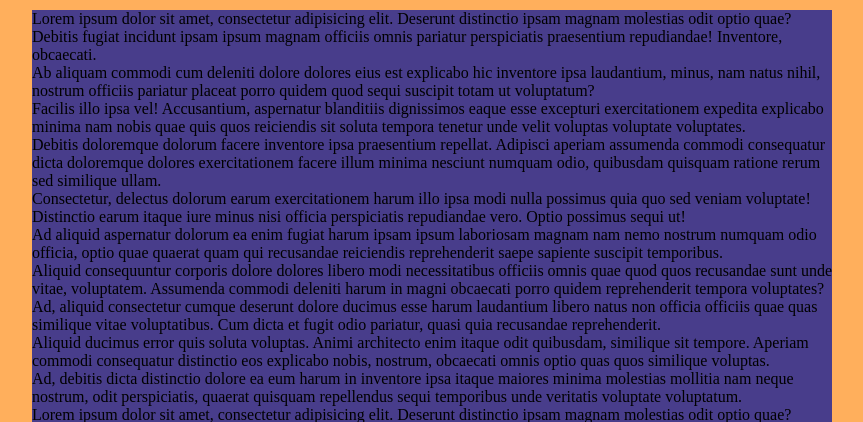
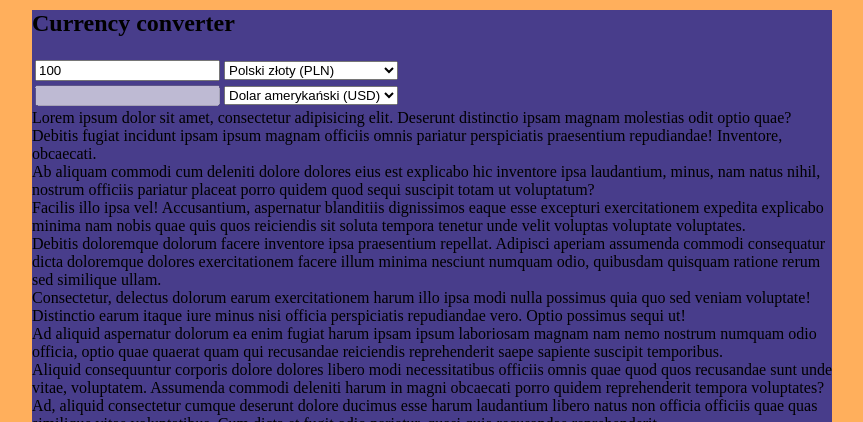
Before and after one commit to 76046/Projektowanie-Aplikacji-Internetowych, a PHP site: page / in a window 1280 px wide. Shown: the part 120-542 px from the top of the page, without its empty margins (208-1071 px from the left). Run offline with PHP 8.4, Linux system fonts and the light colour scheme.

Commit message:
Adding a calculator

```diff
--- a/index.php
+++ b/index.php
@@ -8,6 +8,25 @@
         <meta charset="utf-8">
         <title>KANT-MEN</title>
         <link href="CSS/styleGlowne.css" rel="stylesheet" type="text/css">
+        <script>
+            function convertCurrency() {
+                var from = Document.getElementById("from").value;
+                var to = Document.getElementById("to").value;
+                var xmlhttp = new XMLHttpRequest();
+                var url = "http://api.fixer.io/latest?symbols=" + from + "," + to;
+                xmlhttp.open("GET", url, true);
+                xmlhttp.send();
+                xmlhttp.onreadystatechange = function() {
+                    if(xmlhttp.readyState == 4 && xmlhttp.status == 200) {
+                        var result = xmlhttp.responseText;
+                        var jsResult = JSON.parse(result);
+                        var oneUnit = jsResult.rates[to]/jsResult.rates[from];
+                        var amt = document.getElementById("fromAmount").value;
+                        document.getElementById("toAmount").value = (oneUnit*amt).toFixed(2);
+                    }
+                }
+            }
+        </script>
     </head>
     <body>
         <header>
@@ -30,6 +49,35 @@
         </header>
 
         <main>
+            <div id="box">
+                <h2>Currency converter</h2>
+                <table>
+                    <tr>
+                        <td><input id="fromAmount" type="text" value="100" onkeyup="convertCurrency();"></td>
+                        <td>
+                            <select id="from" onchange="convertCurrency();">
+                                <option value="PLN" selected>Polski złoty (PLN)</option>
+                                <option value="EUR">Euro (EUR)</option>
+                                <option value="USD">Dolar amerykański (USD)</option>
+                                <option value="GBP">Funt brytyjski (GBP)</option>
+                                <option value="CHF">Frank szwajcarski (CHF)</option>
+                            </select>
+                        </td>
+                    </tr>
+                    <tr>
+                        <td><input id="toAmount" type="text" disabled></td>
+                        <td>
+                            <select id="to" onchange="convertCurrency();">
+                                <option value="PLN">Polski złoty (PLN)</option>
+                                <option value="EUR">Euro (EUR)</option>
+                                <option value="USD" selected>Dolar amerykański (USD)</option>
+                                <option value="GBP">Funt brytyjski (GBP)</option>
+                                <option value="CHF">Frank szwajcarski (CHF)</option>
+                            </select>
+                        </td>
+                    </tr>
+                </table>
+            </div>
             <div>Lorem ipsum dolor sit amet, consectetur adipisicing elit. Deserunt distinctio ipsam magnam molestias
                 odit optio quae? Debitis fugiat incidunt ipsam ipsum magnam officiis omnis pariatur perspiciatis
                 praesentium repudiandae! Inventore, obcaecati.
```
